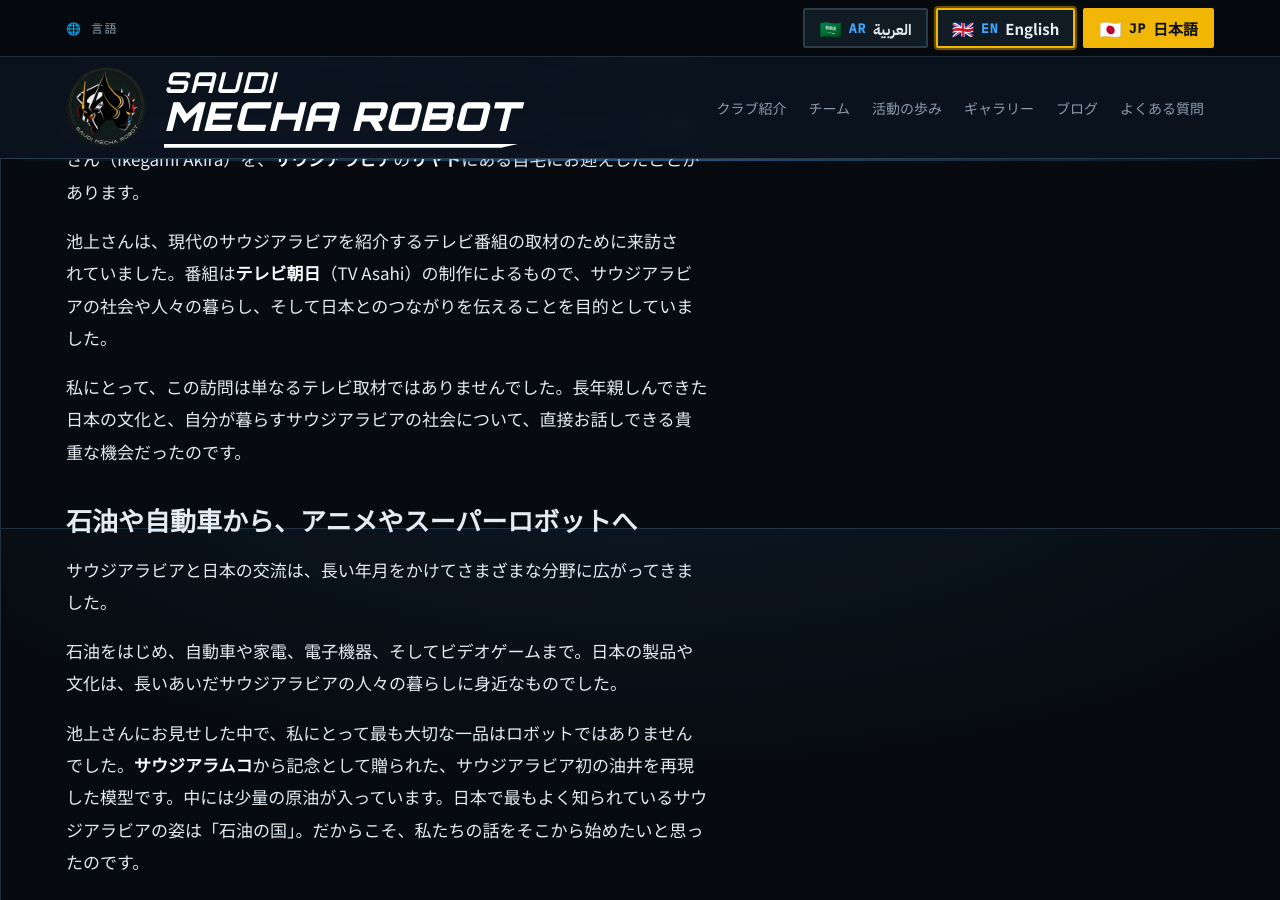
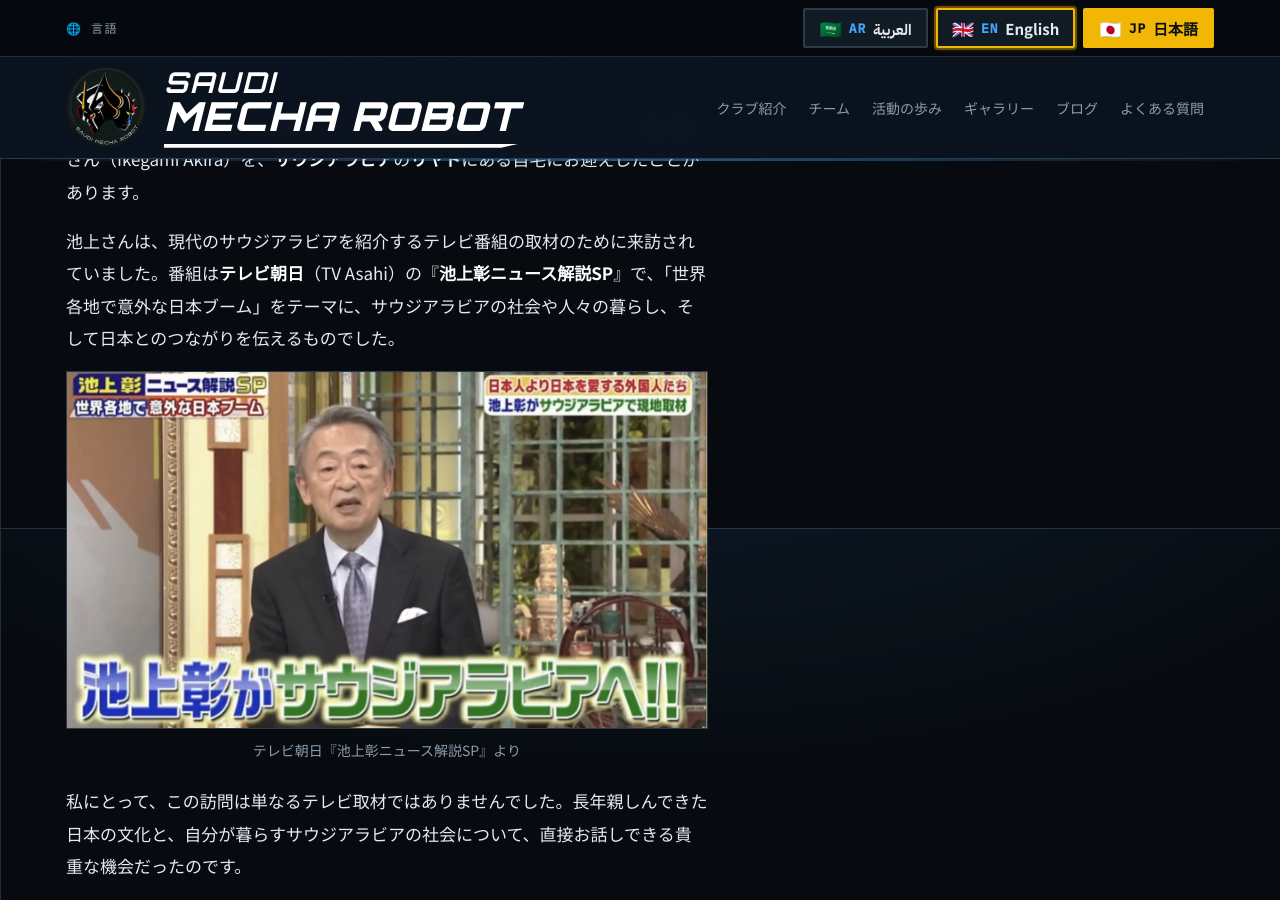
Before and after one commit to SaudiMechaRobot/SaudiMechaRobot.github.io, a Jekyll site: the page built from _posts/ja/2026-11-13-ikegami-akira-riyadh.md, in a window 1280 px wide and 900 px high, scrolled down 1272 px. Built offline with Jekyll 4.4.1, drawn with Linux system fonts in a browser that asks for light colours; some web fonts are replaced; a script that is not in the unit is left out.

Commit message:
Add files via upload

```diff
--- a/_posts/ja/2026-11-13-ikegami-akira-riyadh.md
+++ b/_posts/ja/2026-11-13-ikegami-akira-riyadh.md
@@ -11,7 +11,9 @@
 
 私にとって忘れられない出来事の一つに、日本を代表するジャーナリスト・**池上彰**さん（Ikegami Akira）を、**サウジアラビア**の**リヤド**にある自宅にお迎えしたことがあります。
 
-池上さんは、現代のサウジアラビアを紹介するテレビ番組の取材のために来訪されていました。番組は**テレビ朝日**（TV Asahi）の制作によるもので、サウジアラビアの社会や人々の暮らし、そして日本とのつながりを伝えることを目的としていました。
+池上さんは、現代のサウジアラビアを紹介するテレビ番組の取材のために来訪されていました。番組は**テレビ朝日**（TV Asahi）の『**池上彰ニュース解説SP**』で、「世界各地で意外な日本ブーム」をテーマに、サウジアラビアの社会や人々の暮らし、そして日本とのつながりを伝えるものでした。
+
+<figure class="post-figure"><img src="/assets/images/blog/ikegami-tv-studio.webp" alt="テレビ朝日『池上彰ニュース解説SP』のスタジオで話す池上彰さん" width="1440" height="801" loading="lazy"><figcaption>テレビ朝日『池上彰ニュース解説SP』より</figcaption></figure>
 
 私にとって、この訪問は単なるテレビ取材ではありませんでした。長年親しんできた日本の文化と、自分が暮らすサウジアラビアの社会について、直接お話しできる貴重な機会だったのです。
 
```
